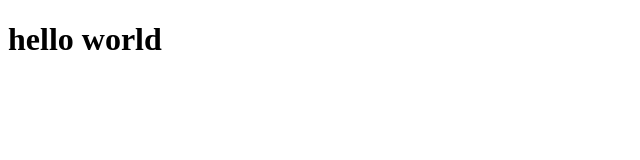
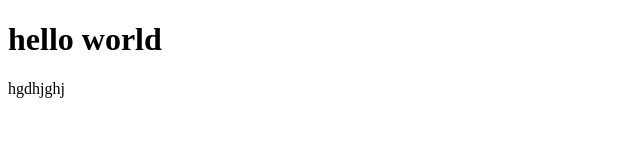
Before and after one commit to janan1927/laravel, a plain HTML site: page index.html in a window 1280 px wide. Shown: the full height of the page, 0-640 px from the left. Drawn offline with Linux system fonts and the light colour scheme.

Commit message:
menambahkan

```diff
--- a/index.html
+++ b/index.html
@@ -8,5 +8,6 @@
 </head>
 <body>
     <h1>hello world</h1>
+    <p>hgdhjghj</p>
 </body>
 </html>
```
